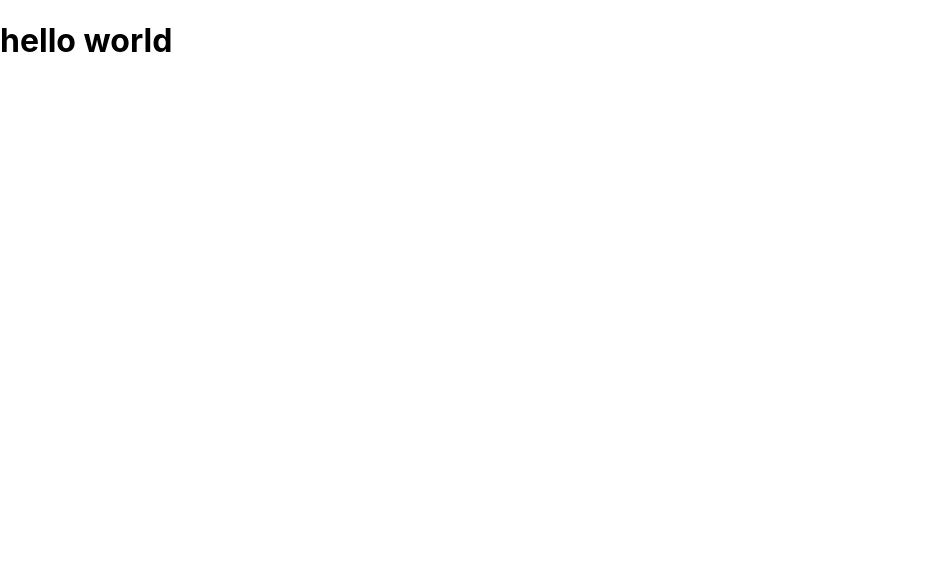
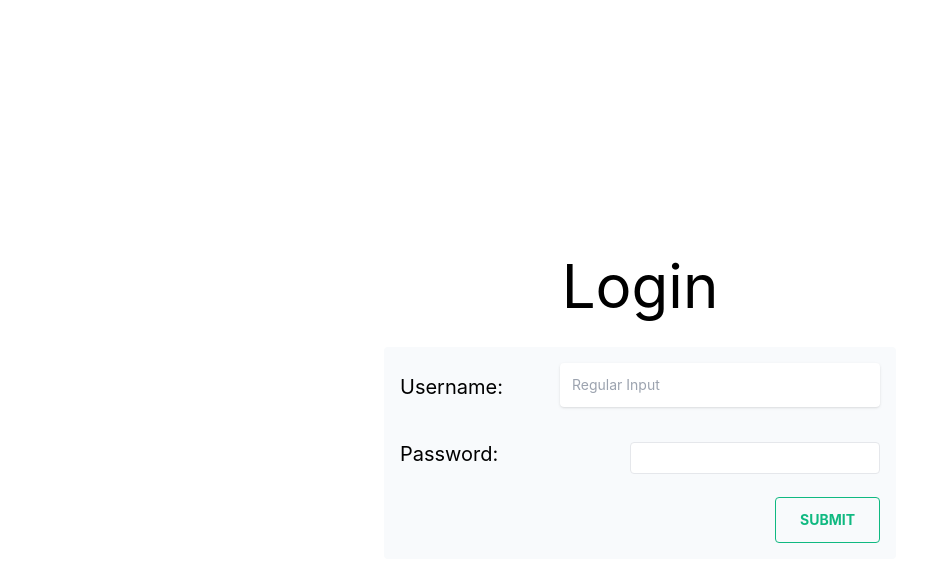
Before and after one commit to alirezanobakht13/Nazarete, a React (Create React App) app: page /login in a window 1280 px wide. Shown: the top 582 px of the page, without its empty margins (0-942 px from the left). Built offline with nearby package versions, Linux system fonts and the light colour scheme.

Commit message:
tailwind added

```diff
--- a/package.json
+++ b/package.json
@@ -42,6 +42,8 @@
     ]
   },
   "devDependencies": {
+    "autoprefixer": "^10.4.7",
+    "postcss": "^8.4.14",
     "tailwindcss": "^3.0.24"
   }
 }
--- a/src/Pages/HomePage.tsx
+++ b/src/Pages/HomePage.tsx
@@ -2,5 +2,11 @@ import React from "react";
 import { ReactDOM } from "react";
 
 export default function HomePage(props?:any){
-    return <h1>Hi</h1>
+    return (
+        <div>
+            <h1 className="text-3xl font-bold underline">
+                Hello world!
+            </h1>
+        </div>
+    )
 }
--- a/src/Pages/Login.tsx
+++ b/src/Pages/Login.tsx
@@ -1,6 +1,38 @@
 import React from "react";
 import { ReactDOM } from "react";
 
-export default function Login(props?:any){
-    return <h1>hello world</h1>
+export default function Login(props?: any) {
+    return (
+        <div className="flex justify-center items-center h-screen">
+            <div id="form" className="flex md:w-1/2 w-10/12 max-w-lg flex-col">
+                <h1 className="text-center text-6xl font-normal leading-normal mt-0 mb-4 text-blueGray-800">
+                    Login
+                </h1>
+                <div className="flex w-full rounded bg-slate-50 p-4 flex-col">
+                    <div className="flex w-full items-center">
+                        <h6 className="w-1/2 text-xl font-normal leading-normal mt-0 mb-2 text-blueGray-800">
+                            Username:
+                        </h6>
+                        <div className="relative flex w-full flex-wrap items-stretch mb-3">
+                            <input type="text" placeholder="Regular Input" className="px-3 py-3 placeholder-blueGray-300 text-blueGray-600 relative bg-white bg-white rounded text-sm shadow outline-none focus:outline-none focus:shadow-outline w-full pr-10" />
+                            <span className="z-10 h-full leading-snug font-normal absolute text-center text-blueGray-300 absolute bg-transparent rounded text-base items-center justify-center w-8 right-0 pr-3 py-3">
+                                <i className="fas fa-user"></i>
+                            </span>
+                        </div>
+                    </div>
+                    <div className="flex w-full items-center my-5">
+                        <h6 className="w-1/2 text-xl font-normal leading-normal mt-0 mb-2 text-blueGray-800">
+                            Password:
+                        </h6>
+                        <input type='text' id="password" name="password" className="grow border rounded h-8" />
+                    </div>
+                    <div className="flex w-full justify-end">
+                        <button className="text-emerald-500 bg-transparent border border-solid border-emerald-500 hover:bg-emerald-500 hover:text-white active:bg-emerald-600 font-bold uppercase text-sm px-6 py-3 rounded outline-none focus:outline-none ease-linear transition-all duration-150" type="button">
+                            Submit
+                        </button>
+                    </div>
+                </div>
+            </div>
+        </div>
+    )
 }
--- a/src/index.css
+++ b/src/index.css
@@ -1,3 +1,8 @@
+@tailwind base;
+@tailwind components;
+@tailwind utilities;
+
+
 body {
   margin: 0;
   font-family: -apple-system, BlinkMacSystemFont, 'Segoe UI', 'Roboto', 'Oxygen',
--- /dev/null
+++ b/tailwind.config.js
@@ -0,0 +1,7 @@
+module.exports = {
+  content: ["./src/**/*.{js,jsx,ts,tsx}"],
+  theme: {
+    extend: {},
+  },
+  plugins: [],
+}
```
Also changed, not shown: 1 other file (tests, documents, lock files or other folders).
